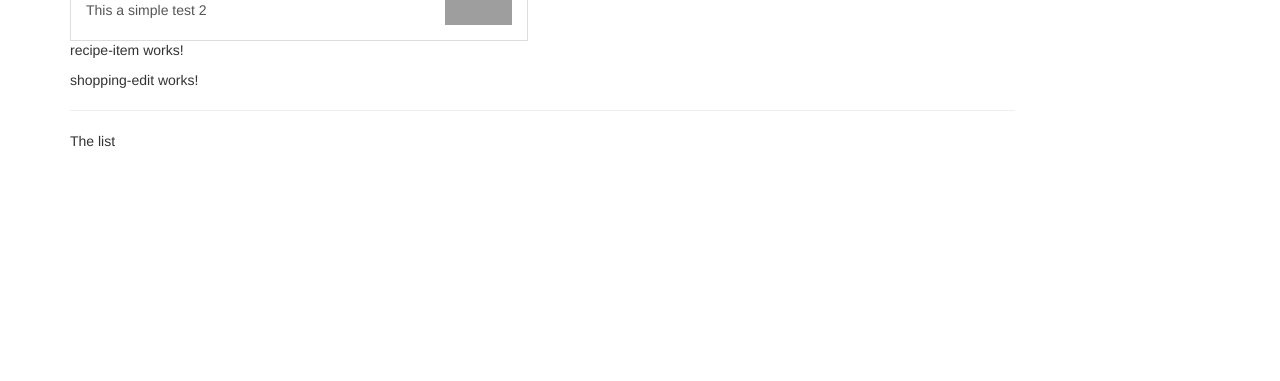
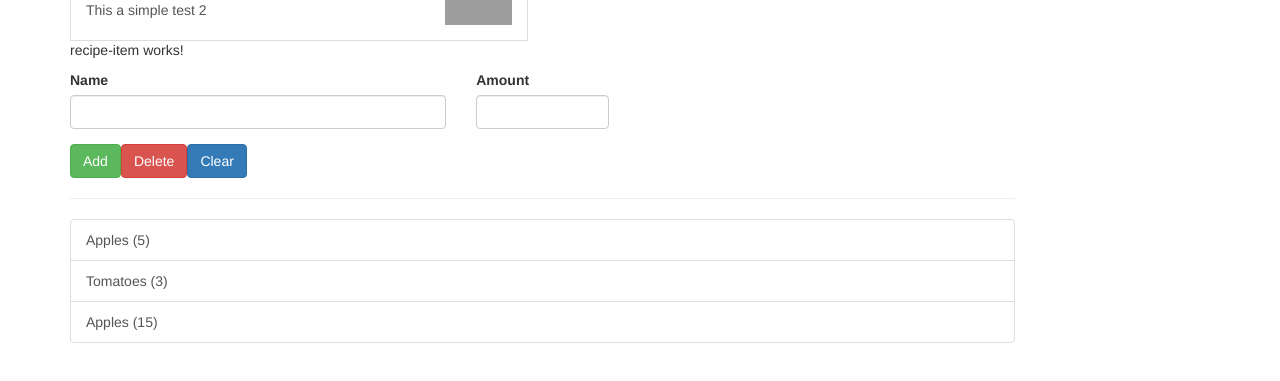
Before and after one commit to ennoukra/myAppUsingAngular, an Angular app: page / in a window 1280 px wide. Shown: the part 259-640 px from the top of the page. Built offline with nearby package versions, Linux system fonts and the light colour scheme; grey boxes are pictures that could not be loaded.

Commit message:
add ingredient model in the shared folder

```diff
--- /dev/null
+++ b/src/app/shared/ingredients.model.ts
@@ -0,0 +1,3 @@
+export class Ingredient {
+  constructor(public name: string, public amount: number) {}
+}
--- a/src/app/shopping-list/shopping-edit/shopping-edit.component.html
+++ b/src/app/shopping-list/shopping-edit/shopping-edit.component.html
@@ -1 +1,23 @@
-<p>shopping-edit works!</p>
+<div class="row">
+  <div class="col-xs-12">
+    <form>
+      <div class="row">
+        <div class="col-sm-5 form-group">
+          <label for="name">Name</label>
+          <input type="text" id="name" class="form-control" />
+        </div>
+        <div class="col-sm-2 form-group">
+          <label for="amount">Amount</label>
+          <input type="number" id="amount" class="form-control" />
+        </div>
+      </div>
+      <div class="row">
+        <div class="col-xs-12">
+          <button class="m-2 btn btn-success" type="submit">Add</button>
+          <button class="btn btn-danger" type="">Delete</button>
+          <button class="btn btn-primary" type="cancel">Clear</button>
+        </div>
+      </div>
+    </form>
+  </div>
+</div>
--- a/src/app/shopping-list/shopping-list.component.html
+++ b/src/app/shopping-list/shopping-list.component.html
@@ -2,6 +2,14 @@
   <div class="col-xs-10">
     <app-shopping-edit></app-shopping-edit>
     <hr />
-    <p>The list</p>
+    <ul class="list-group">
+      <a
+        class="list-group-item"
+        style="cursor: pointer"
+        *ngFor="let ingredient of ingredients"
+      >
+        {{ ingredient.name }} ({{ ingredient.amount }})
+      </a>
+    </ul>
   </div>
 </div>
--- a/src/app/shopping-list/shopping-list.component.ts
+++ b/src/app/shopping-list/shopping-list.component.ts
@@ -1,15 +1,18 @@
 import { Component, OnInit } from '@angular/core';
+import { Ingredient } from '../shared/ingredients.model';
 
 @Component({
   selector: 'app-shopping-list',
   templateUrl: './shopping-list.component.html',
-  styleUrls: ['./shopping-list.component.css']
+  styleUrls: ['./shopping-list.component.css'],
 })
 export class ShoppingListComponent implements OnInit {
+  ingredients: Ingredient[] = [
+    new Ingredient('Apples', 5),
+    new Ingredient('Tomatoes', 3),
+    new Ingredient('Apples', 15),
+  ];
+  constructor() {}
 
-  constructor() { }
-
-  ngOnInit(): void {
-  }
-
+  ngOnInit(): void {}
 }
```
